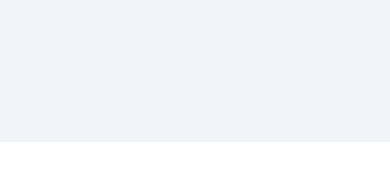
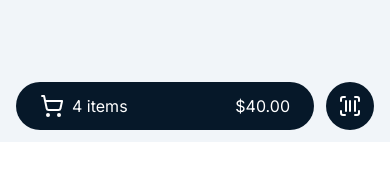
Before and after one commit to visal-dev/testing-host, a Next.js app: page /shop/1 in a window 390 px wide. Shown: the part 702-882 px from the top of the page. After the commit the page ends 844 px from the top, so only its background shows below. Built offline with nearby package versions, Linux system fonts and the light colour scheme.

Commit message:
mobile updated

```diff
--- a/app/shop/[shopId]/page.tsx
+++ b/app/shop/[shopId]/page.tsx
@@ -146,7 +146,7 @@ export default function PosPage({ params }: { params: { shopId: string } }) {
                     ))}
                 </div>
             </div>
-            <div className="p-4 grid grid-cols-2 xl:grid-cols-5 md:grid-cols-4 gap-3 h-full md:h-[calc(100%-120px)] overflow-y-auto scrollbar-hide">
+            <div className="p-4 grid grid-cols-2 xl:grid-cols-5 md:grid-cols-4 gap-3 md:h-[calc(100%-120px)] h-[calc(100%-150px)] overflow-y-auto scrollbar-hide">
                 {tabContent.map((product) => (
                     <div
                         onClick={() => handleProductClick(product)}
@@ -157,7 +157,7 @@ export default function PosPage({ params }: { params: { shopId: string } }) {
                             <img className="w-full h-full object-contain absolute" src={product.image} alt={product.product_name} width={160} height={96} />
                         </div>
                         <div className="flex space-y-1 pb-3 flex-col h-[50%] items-center justify-between w-full">
-                            <h1 className="font-medium w-full text-xs lg:text-[16px] line-clamp-2 h-12 text-center">{product.product_name}</h1>
+                            <h1 className="font-medium w-full text-xs lg:text-[16px] line-clamp-2 h-auto text-center">{product.product_name}</h1>
                             <h1 className="font-bold text-lg">${product.price.toFixed(2)}</h1>
                         </div>
                     </div>
--- a/app/shop/layout.tsx
+++ b/app/shop/layout.tsx
@@ -1,6 +1,7 @@
 import Navbar from '@/components/navbar';
 import PaymentOrder from '@/components/payment-order';
 import FullScreen from '@/providers/FullScreen';
+import { ScanBarcode, ShoppingCart } from 'lucide-react';
 import React from 'react'
 
 const PosLayout = ({
@@ -13,11 +14,23 @@ const PosLayout = ({
     return (
         <FullScreen>
             <div className='flex h-full w-full'>
-                <main className='bg-slate-100 w-full md:w-[calc(100%-400px)] xl:w-[calc(100%-500px)]' >
+                <main className='bg-slate-100 w-full md:w-[calc(100%-450px)] xl:w-[calc(100%-500px)]' >
                     <Navbar />
                     {children}
+                    <div className='fixed md:hidden bottom-0 w-full px-4 py-3 flex items-center gap-3'>
+                        <div className='bg-[#061829] text-white px-6 rounded-full py-3 flex items-center justify-between w-full'>
+                            <div className='flex items-center gap-2'>
+                                <ShoppingCart />
+                                <h1>4 items</h1>
+                            </div>
+                            <h1>$40.00</h1>
+                        </div>
+                        <div className='bg-[#061829] text-white rounded-full p-3'>
+                            <ScanBarcode />
+                        </div>
+                    </div>
                 </main >
-                <aside className='bg-white fixed right-0 h-full text-black hidden md:block md:w-[400px] xl:w-[500px]'>
+                <aside className='bg-white fixed right-0 h-full text-black hidden md:block md:w-[450px] xl:w-[500px]'>
                     <PaymentOrder />
                 </aside>
             </div >
--- a/components/payment-order.tsx
+++ b/components/payment-order.tsx
@@ -96,7 +96,7 @@ const PaymentOrder = () => {
                                         >
                                             <h1 className="font-semibold text-sm line-clamp-1">{item.product.product_name}</h1>
                                             <p className="text-sm font-medium">${item.product.price}</p>
-                                            <div className="flex items-center gap-1">
+                                            <div className="flex items-center xl:gap-1">
                                                 <button
                                                     onClick={() => handleDecreaseQuantity(item.product.product_id)}
                                                     className="text-gray-900 gap-2 bg-white hover:bg-gray-100 border border-gray-200 focus:ring-4 focus:outline-none focus:ring-gray-100 font-medium rounded-lg text-sm px-1 py-1 text-center inline-flex items-center"
@@ -115,15 +115,15 @@ const PaymentOrder = () => {
                                                     <Plus size={18} />
                                                 </button>
                                             </div>
-                                            <div className="flex justify-center pl-4 items-center rounded-md">
+                                            <div className="flex justify-center pl-1 items-center rounded-md">
                                                 <input
                                                     type="text"
-                                                    className="w-16 h-8 outline-none border bg-slate-50 px-2 rounded-md"
+                                                    className="w-14 h-8 outline-none border bg-slate-50 px-2 rounded-md"
                                                     name="discount"
                                                     id="discount"
                                                 />
                                             </div>
-                                            <div className="flex justify-end">
+                                            <div className="flex w-fit justify-end">
                                                 <button
                                                     onClick={() => handleRemoveFromCart(item.product.product_id)}
                                                     className="text-gray-900 gap-2 bg-white hover:bg-gray-100 border border-gray-200 focus:ring-4 focus:outline-none focus:ring-gray-100 font-medium rounded-lg text-sm px-1 py-1 text-center inline-flex items-center "
```
